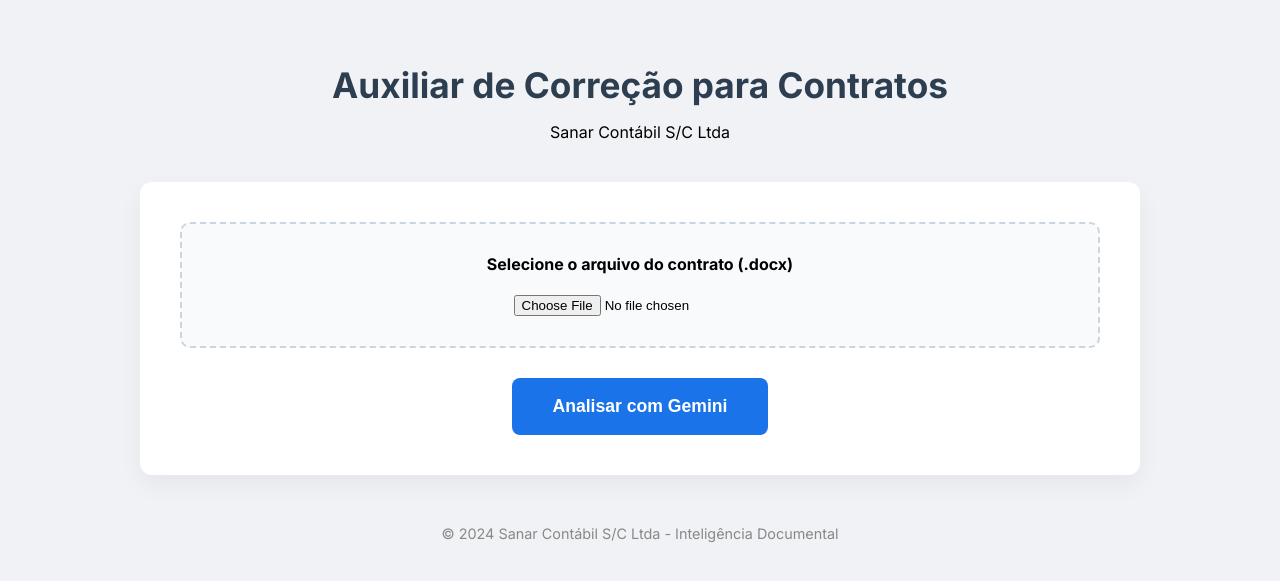
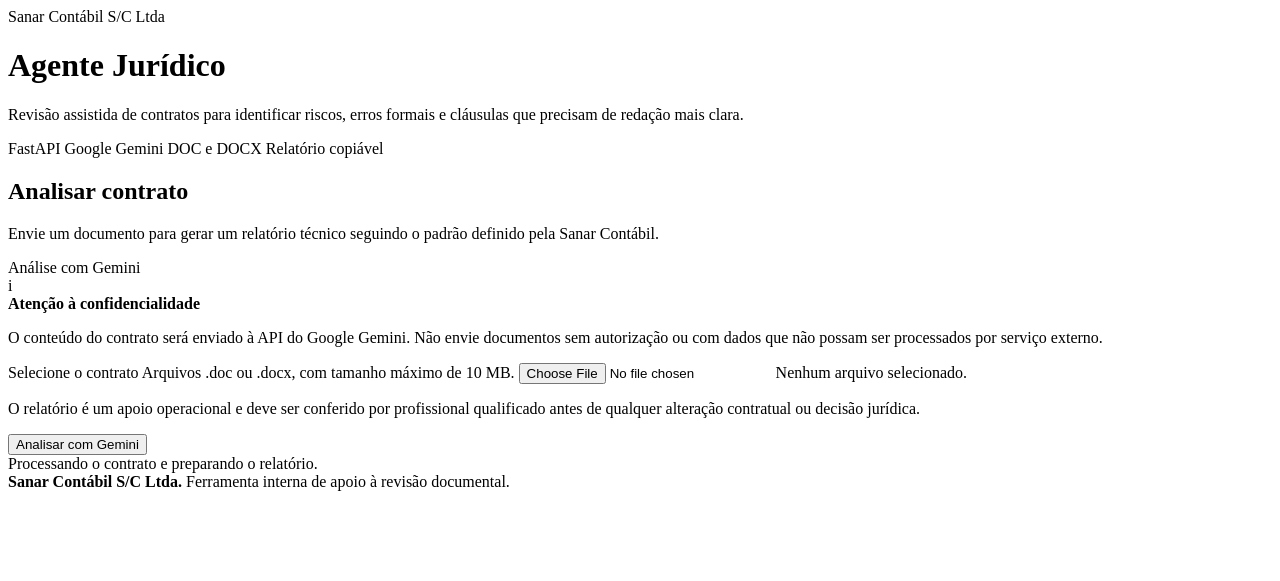
Before and after one commit to EduMiranda78/AgenteJuridicoDeCorrecao, a FastAPI app: template templates/index.html in a window 1280 px wide. Shown: the top 581 px of the page. Run offline with FastAPI, Linux system fonts and the light colour scheme; the template is opened without the code that fills it, so the values that code supplies are empty.

Commit message:
Reorganiza interface do agente jurídico

```diff
--- a/templates/index.html
+++ b/templates/index.html
@@ -1,222 +1,127 @@
 <!DOCTYPE html>
-<html lang="pt-br">
+<html lang="pt-BR">
 
 <head>
     <meta charset="UTF-8">
     <meta name="viewport" content="width=device-width, initial-scale=1.0">
-    <title>Auxiliar de Correção para Contratos | Sanar Contábil</title>
-
-    <link href="https://fonts.googleapis.com/css2?family=Inter:wght@400;600;700&display=swap" rel="stylesheet">
-    <script src="https://cdn.jsdelivr.net/npm/marked/marked.min.js"></script>
-
-    <style>
-        :root {
-            --primary-color: #1a73e8;
-            --secondary-color: #2c3e50;
-            --success-color: #28a745;
-            --bg-color: #f0f2f5;
-            --card-bg: #ffffff;
-            --text-main: #333333;
-        }
-
-        body {
-            font-family: 'Inter', sans-serif;
-            background-color: var(--bg-color);
-            margin: 0;
-            padding: 40px 20px;
-        }
-
-        .container {
-            max-width: 1000px;
-            margin: 0 auto;
-        }
-
-        .header {
-            text-align: center;
-            margin-bottom: 40px;
-        }
-
-        .header h1 {
-            color: var(--secondary-color);
-            font-size: 2.2rem;
-            margin-bottom: 5px;
-        }
-
-        .main-card {
-            background: var(--card-bg);
-            padding: 40px;
-            border-radius: 12px;
-            box-shadow: 0 10px 25px rgba(0, 0, 0, 0.05);
-        }
-
-        .upload-section {
-            border: 2px dashed #cbd5e0;
-            background: #f8fafc;
-            padding: 30px;
-            border-radius: 10px;
-            text-align: center;
-            margin-bottom: 30px;
-        }
-
-        .actions {
-            display: flex;
-            justify-content: center;
-        }
-
-        .btn {
-            padding: 18px 40px;
-            border: none;
-            border-radius: 8px;
-            font-size: 1.1rem;
-            font-weight: 600;
-            cursor: pointer;
-            transition: all 0.2s;
-            color: white;
-            text-align: center;
-        }
-
-        .btn-gemini {
-            background-color: var(--primary-color);
-        }
-
-        .btn-copy {
-            background-color: var(--success-color);
-            padding: 10px 20px;
-            font-size: 0.9rem;
-            margin-bottom: 15px;
-        }
-
-        .btn:hover {
-            opacity: 0.9;
-            transform: translateY(-1px);
-        }
-
-        .results-area {
-            margin-top: 40px;
-            border-top: 2px solid #edf2f7;
-            padding-top: 30px;
-        }
-
-        .results-header {
-            display: flex;
-            justify-content: space-between;
-            align-items: flex-end;
-            margin-bottom: 10px;
-        }
-
-        #resultado-content {
-            background: #fdfdfd;
-            padding: 30px;
-            border: 1px solid #e2e8f0;
-            border-radius: 8px;
-            font-size: 1.15rem;
-            color: #2d3748;
-            line-height: 1.8;
-        }
-
-        #resultado-content strong {
-            color: #1a202c;
-        }
-
-        #resultado-content blockquote {
-            border-left: 4px solid var(--primary-color);
-            margin: 0;
-            padding-left: 20px;
-            color: #4a5568;
-            font-style: italic;
-        }
-
-        #loader {
-            display: none;
-            text-align: center;
-            margin: 20px 0;
-            color: var(--primary-color);
-            font-weight: bold;
-        }
-
-        .footer {
-            text-align: center;
-            margin-top: 50px;
-            color: #888;
-            font-size: 0.9rem;
-        }
-    </style>
+    <meta name="description" content="Assistente interno para revisão de contratos com FastAPI e Google Gemini.">
+    <title>Agente Jurídico | Sanar Contábil</title>
+    <link rel="stylesheet" href="{{ url_for('static', path='styles.css') }}">
+    <script src="{{ url_for('static', path='app.js') }}" defer></script>
 </head>
 
 <body>
+    <div class="page-shell">
+        <header class="hero">
+            <div class="hero__content">
+                <span class="hero__eyebrow">Sanar Contábil S/C Ltda</span>
+                <h1>Agente Jurídico</h1>
+                <p class="hero__lead">
+                    Revisão assistida de contratos para identificar riscos, erros formais e cláusulas que precisam de redação mais clara.
+                </p>
+                <div class="hero__chips" aria-label="Recursos principais">
+                    <span>FastAPI</span>
+                    <span>Google Gemini</span>
+                    <span>DOC e DOCX</span>
+                    <span>Relatório copiável</span>
+                </div>
+            </div>
+        </header>
 
-    <div class="container">
-        <div class="header">
-            <h1>Auxiliar de Correção para Contratos</h1>
-            <p>Sanar Contábil S/C Ltda</p>
+        <main class="content">
+            {% if erro %}
+                <div class="alert" role="alert" aria-live="polite">
+                    {{ erro }}
+                </div>
+            {% endif %}
+
+            <section class="panel" aria-labelledby="analysis-title">
+                <div class="section-heading">
+                    <div>
+                        <h2 id="analysis-title">Analisar contrato</h2>
+                        <p>Envie um documento para gerar um relatório técnico seguindo o padrão definido pela Sanar Contábil.</p>
+                    </div>
+                    <span class="status-pill">Análise com Gemini</span>
                 </div>
 
-        <div class="main-card">
-            <form action="/analisar" method="post" enctype="multipart/form-data" onsubmit="showLoading()">
-                <div class="upload-section">
-                    <strong>Selecione o arquivo do contrato (.docx)</strong><br><br>
-                    <input type="file" name="file" accept=".doc,.docx" required>
+                <div class="notice">
+                    <span class="notice__icon" aria-hidden="true">i</span>
+                    <div>
+                        <strong>Atenção à confidencialidade</strong>
+                        <p>
+                            O conteúdo do contrato será enviado à API do Google Gemini. Não envie documentos sem autorização ou com dados que não possam ser processados por serviço externo.
+                        </p>
+                    </div>
                 </div>
 
-                <div class="actions">
-                    <button type="submit" name="engine" value="gemini" class="btn btn-gemini">
+                <form
+                    action="{{ url_for('analisar') }}"
+                    method="post"
+                    enctype="multipart/form-data"
+                    data-analysis-form
+                >
+                    <label class="upload-zone" for="file">
+                        <span class="upload-zone__title">Selecione o contrato</span>
+                        <span class="upload-zone__description">
+                            Arquivos .doc ou .docx, com tamanho máximo de 10 MB.
+                        </span>
+                        <input
+                            class="file-control"
+                            type="file"
+                            name="file"
+                            id="file"
+                            accept=".doc,.docx"
+                            required
+                            data-file-input
+                        >
+                        <span class="file-meta" data-file-meta>Nenhum arquivo selecionado.</span>
+                    </label>
+
+                    <div class="submit-row">
+                        <p class="privacy-note">
+                            O relatório é um apoio operacional e deve ser conferido por profissional qualificado antes de qualquer alteração contratual ou decisão jurídica.
+                        </p>
+                        <button class="primary-button" type="submit" data-submit-button>
                             Analisar com Gemini
                         </button>
                     </div>
                 </form>
 
-            <div id="loader">⌛ Processando análise e redigindo cláusulas...</div>
+                <div class="loader" role="status" aria-live="polite" data-loader>
+                    <span class="loader__spinner" aria-hidden="true"></span>
+                    Processando o contrato e preparando o relatório.
+                </div>
+            </section>
 
             {% if resultado %}
-            <div class="results-area">
-                <div class="results-header">
-                    <h2>Relatório Técnico</h2>
-                    <button class="btn btn-copy" onclick="copyToClipboard()">📋 Copiar Resultado</button>
+                <section class="panel" id="relatorio" aria-labelledby="report-title">
+                    <div class="section-heading">
+                        <div>
+                            <h2 id="report-title">Relatório técnico</h2>
+                            <p>Revise todos os pontos antes de copiar sugestões para o contrato original.</p>
                         </div>
-
-                <div id="resultado-content"></div>
-                <script id="raw-data" type="text/plain">{{ resultado | safe }}</script>
-            </div>
-            {% endif %}
-        </div>
-
-        <div class="footer">
-            &copy; 2024 Sanar Contábil S/C Ltda - Inteligência Documental
+                        <div class="report-actions">
+                            <button class="secondary-button" type="button" data-copy-button>
+                                Copiar relatório
+                            </button>
                         </div>
                     </div>
 
-    <script>
-        function showLoading() {
-            document.getElementById('loader').style.display = 'block';
-        }
+                    <div class="report-meta">
+                        <span>Motor: {{ engine_usada }}</span>
+                        <span>Tempo: {{ tempo }} segundos</span>
+                    </div>
 
-        window.onload = function () {
-            const rawData = document.getElementById('raw-data');
-            if (rawData) {
-                const content = rawData.textContent;
-                document.getElementById('resultado-content').innerHTML = marked.parse(content);
-            }
-        };
+                    <pre class="report-content" data-report-content>{{ resultado }}</pre>
+                </section>
+            {% endif %}
+        </main>
 
-        async function copyToClipboard() {
-            const rawText = document.getElementById('raw-data').textContent;
-            try {
-                await navigator.clipboard.writeText(rawText);
-                const btn = document.querySelector('.btn-copy');
-                const originalText = btn.innerText;
-                btn.innerText = "✅ Copiado!";
-                btn.style.backgroundColor = "#155724";
-
-                setTimeout(() => {
-                    btn.innerText = originalText;
-                    btn.style.backgroundColor = "";
-                }, 2000);
-            } catch (err) {
-                alert('Erro ao copiar: ' + err);
-            }
-        }
-    </script>
-
+        <footer class="footer">
+            <strong>Sanar Contábil S/C Ltda.</strong>
+            Ferramenta interna de apoio à revisão documental.
+        </footer>
+    </div>
 </body>
 
 </html>
```
Lines whose indentation alone changed are shown as unchanged.
